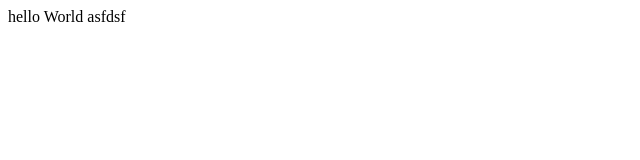
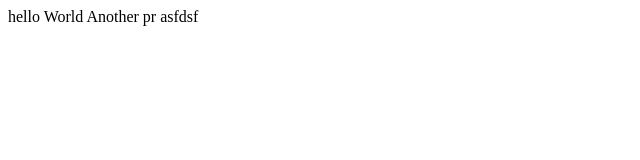
Before and after one commit to amitsinghsutara/github-release-note-repo, a plain HTML site: page index.html in a window 1280 px wide. Shown: the full height of the page, 0-640 px from the left. Drawn offline with Linux system fonts and the light colour scheme.

Commit message:
Added changes in index.html to test chaanges!

```diff
--- a/index.html
+++ b/index.html
@@ -2,6 +2,7 @@
     <title> hello</title>
     <body>
         hello World
+        Another pr
         asfdsf
     </body>
 </head>
```
